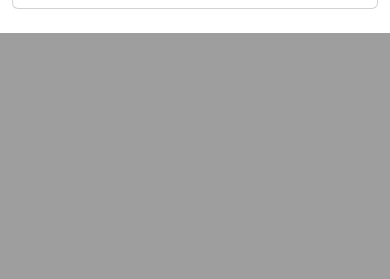
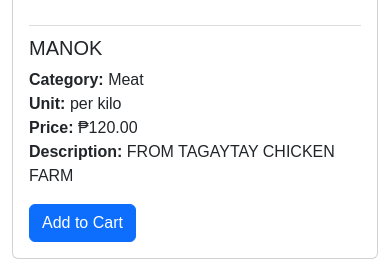
Before and after one commit to Selrach1107/capstone, a PHP site: page /project/user/store_products.php?seller_id=7 in a window 390 px wide. Shown: the part 1157-1436 px from the top of the page. Before the commit the page ends 1190 px from the top, so only its background shows below. Run offline with PHP 8.4, Linux system fonts and the light colour scheme; a user stored in the database is signed in; data comes from the database, SQL or seed files in the repository.

Commit message:
Update store_products.php

```diff
--- a/user/store_products.php
+++ b/user/store_products.php
@@ -1,50 +1,126 @@
 <?php
+session_start();
 include '../conn.php';
-session_start();
 
-// Check if the user is logged in
-if (!isset($_SESSION['role']) || $_SESSION['role'] !== 'user') {
-    header('Location: ../index.php');
-    exit();
+// Check if user is logged in
+if (!isset($_SESSION['user_id'])) {
+    header("Location: ../index.php");
+    exit;
 }
 
-// Get the selected seller ID
-if (isset($_GET['seller_id'])) {
-    $seller_id = $_GET['seller_id'];
+$seller_id = $_GET['seller_id'] ?? ''; // Assuming you're passing the seller ID via GET parameter
 
-    // Get all products for this seller
-    $query = "SELECT * FROM products WHERE seller_id = :seller_id";
-    $stmt = $conn->prepare($query);
-    $stmt->bindParam(':seller_id', $seller_id, PDO::PARAM_INT);
-    $stmt->execute();
-    $products = $stmt->fetchAll(PDO::FETCH_ASSOC); // Fetch all products for the seller
-} else {
-    header('Location: dashboard.php'); // Redirect back if no seller is selected
-    exit();
+// Handle search and category filter (optional)
+$search = isset($_GET['search']) ? $_GET['search'] : '';
+$category_filter = isset($_GET['category']) ? $_GET['category'] : '';
+
+// Retrieve the list of products for the selected seller
+$query = "SELECT products.*, categories.category_name
+          FROM products
+          JOIN categories ON products.category_id = categories.id
+          WHERE products.seller_id = :seller_id";
+
+$params = [':seller_id' => $seller_id]; // Parameters array for PDO binding
+
+if (!empty($search)) {
+    $query .= " AND products.product_name LIKE :search";
+    $params[':search'] = "%" . $search . "%";  // Add search term to parameters
 }
+
+if (!empty($category_filter)) {
+    $query .= " AND products.category_id = :category";
+    $params[':category'] = $category_filter;  // Add category filter to parameters
+}
+
+$query_stmt = $conn->prepare($query);
+$query_stmt->execute($params);
+$result = $query_stmt->fetchAll(PDO::FETCH_ASSOC);  // Fetch all results
 ?>
-
 <!DOCTYPE html>
 <html lang="en">
 <head>
     <meta charset="UTF-8">
     <meta name="viewport" content="width=device-width, initial-scale=1.0">
     <title>Store Products</title>
+    <!-- Bootstrap 5 CSS -->
     <link href="https://cdn.jsdelivr.net/npm/bootstrap@5.3.0-alpha1/dist/css/bootstrap.min.css" rel="stylesheet">
+    <!-- Font Awesome for Icons -->
+    <link rel="stylesheet" href="https://cdnjs.cloudflare.com/ajax/libs/font-awesome/6.0.0-beta3/css/all.min.css">
+    <!-- Bootstrap JS and Popper.js -->
+    <script src="https://cdn.jsdelivr.net/npm/@popperjs/core@2.11.6/dist/umd/popper.min.js"></script>
+    <script src="https://cdn.jsdelivr.net/npm/bootstrap@5.3.0-alpha1/dist/js/bootstrap.min.js"></script>
+
+    <!-- Custom CSS to ensure image consistency -->
+    <style>
+        .product-card {
+            margin-bottom: 20px;
+        }
+        .product-card img {
+            width: 100%;
+            height: 250px;  /* Ensure a fixed image height */
+            object-fit: contain;  /* Ensure the image fits without being distorted */
+            background-color: #faf8fa;
+        }
+        .separator {
+            border-bottom: 1px solid #ddd;
+            margin-top: 10px;
+            margin-bottom: 10px;
+        }
+        .search-filter-form {
+            margin-bottom: 20px;
+        }
+    </style>
 </head>
 <body>
-    <?php include 'sidebar.php' ?>
+
+    <?php include 'sidebar.php'; ?>
+
     <div class="container mt-4">
-        <h4>Products from the Store</h4>
+        <h2>Products from Seller</h2>
+
+        <!-- Search and Filter Form (optional) -->
+        <form class="search-filter-form row g-3" method="GET" action="">
+            <input type="hidden" name="seller_id" value="<?php echo $seller_id; ?>"> <!-- Ensure seller_id is retained -->
+            <div class="col-md-4">
+                <input type="text" class="form-control" name="search" placeholder="Search products" value="<?php echo htmlspecialchars($search); ?>">
+            </div>
+            <div class="col-md-4">
+                <select name="category" class="form-select">
+                    <option value="">All Categories</option>
+                    <?php
+                    // Fetch all categories from the seller
+                    $category_query = "SELECT id, category_name FROM categories WHERE seller_id = :seller_id";
+                    $category_stmt = $conn->prepare($category_query);
+                    $category_stmt->execute([':seller_id' => $seller_id]);
+                    $category_result = $category_stmt->fetchAll(PDO::FETCH_ASSOC);
+                    foreach ($category_result as $category_row) {
+                        $selected = ($category_filter == $category_row['id']) ? "selected" : "";
+                        echo "<option value='{$category_row['id']}' $selected>{$category_row['category_name']}</option>";
+                    }
+                    ?>
+                </select>
+            </div>
+            <div class="col-md-4">
+                <button type="submit" class="btn btn-primary">Search</button>
+                <!--<a href="store_product.php?seller_id=<?php echo $seller_id; ?>" class="btn btn-secondary">Reset</a>-->
+            </div>
+        </form>
+
+        <!-- Product List -->
         <div class="row">
-            <?php foreach ($products as $row): ?>
+            <?php foreach ($result as $row) : ?>
                 <div class="col-md-4">
-                    <div class="card mb-4">
-                        <img src="<?php echo $row['image']; ?>" class="card-img-top" alt="Product Image">
+                    <div class="card product-card">
+                        <img src="../seller/<?php echo $row['image']; ?>" class="card-img-top" alt="Product Image">
                         <div class="card-body">
+                            <div class="separator"></div>
                             <h5 class="card-title"><?php echo $row['product_name']; ?></h5>
-                            <p class="card-text">₱<?php echo number_format($row['price'], 2); ?></p>
-                            <p class="card-text"><?php echo $row['description']; ?></p>
+                            <p class="card-text">
+                                <strong>Category: </strong><?php echo $row['category_name']; ?><br>
+                                <strong>Unit: </strong> <?php echo $row['unit_price']; ?><br>
+                                <strong>Price: </strong> ₱<?php echo number_format($row['price'], 2); ?><br>
+                                <strong>Description: </strong> <?php echo $row['description']; ?>
+                            </p>
                             <a href="add_to_cart.php?product_id=<?php echo $row['id']; ?>" class="btn btn-primary">Add to Cart</a>
                         </div>
                     </div>
@@ -53,6 +129,5 @@ if (isset($_GET['seller_id'])) {
         </div>
     </div>
 
-    <script src="https://cdn.jsdelivr.net/npm/bootstrap@5.3.0-alpha1/dist/js/bootstrap.min.js"></script>
 </body>
 </html>
```
